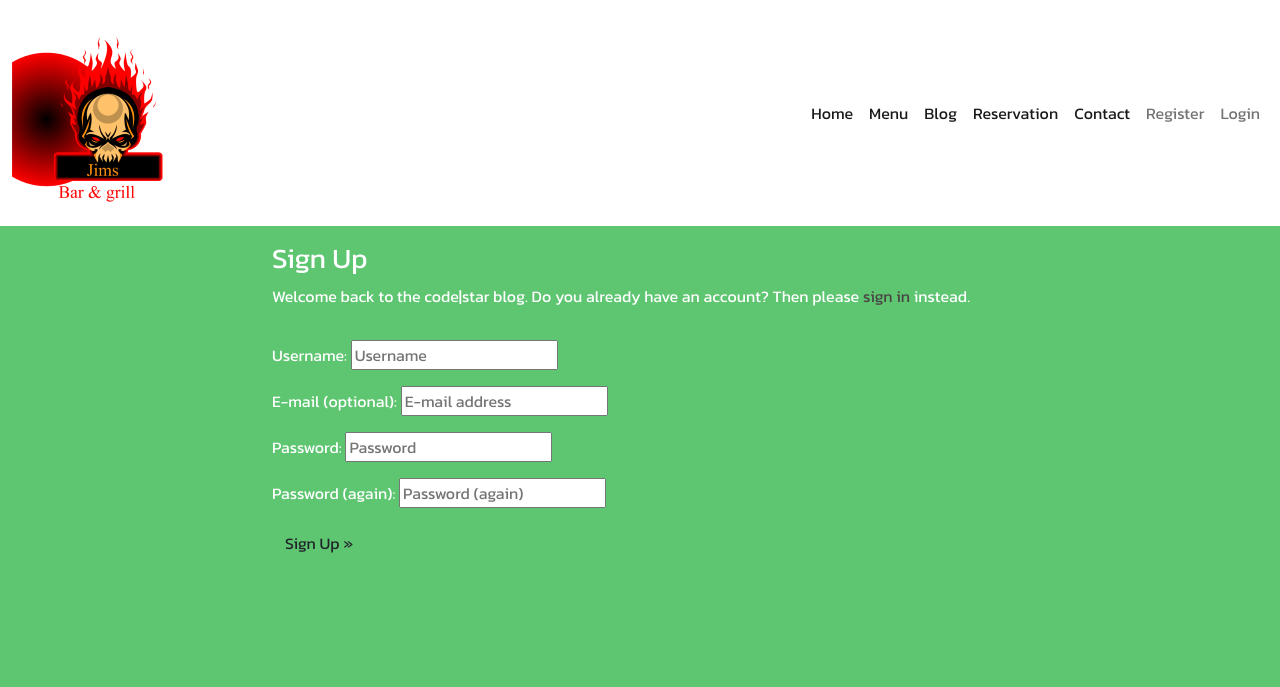
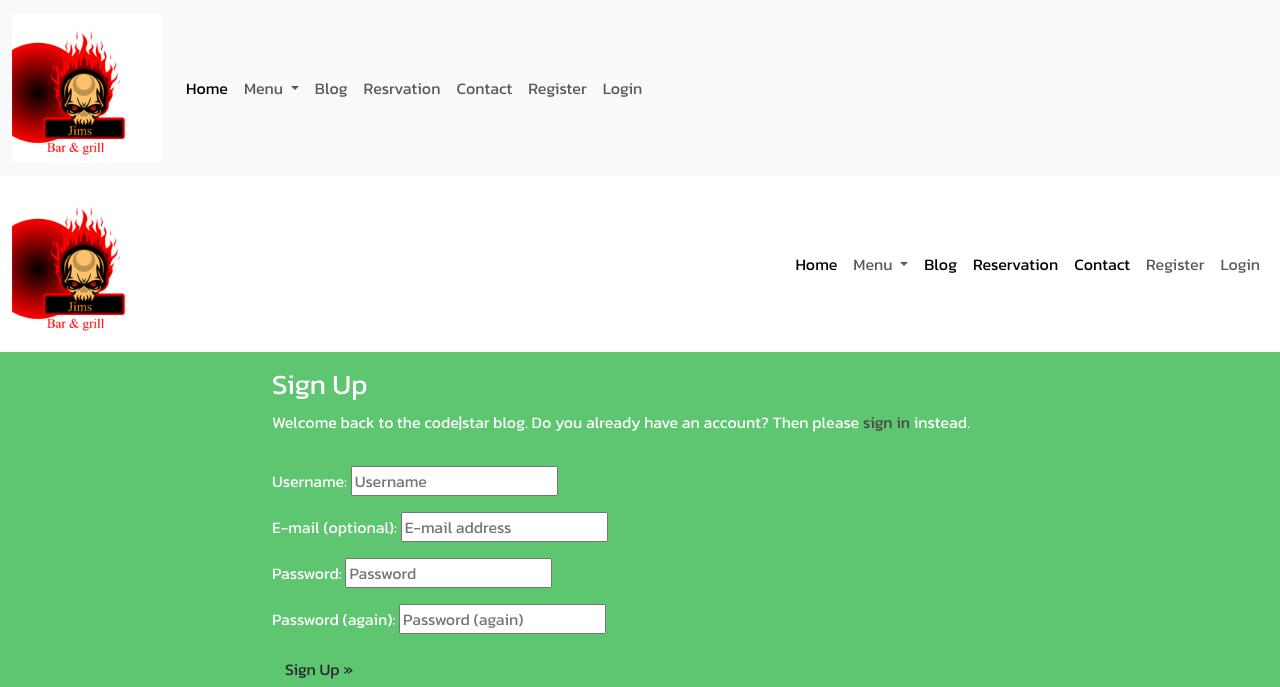
Before and after one commit to Code-Institute-Submissions/JJamsey911-restaurant_mp4, a Django app: page /accounts/signup/ in a window 1280 px wide. Shown: the top 687 px of the page. Run offline with Django 3.2, Linux system fonts and the light colour scheme.

Commit message:
Edit nav bar CSS

```diff
--- a/templates/base.html
+++ b/templates/base.html
@@ -11,10 +11,10 @@
     <link href="https://fonts.googleapis.com/css2?family=Lato:wght@300;700&display=swap" rel="stylesheet">
     <link rel="stylesheet" href="https://cdnjs.cloudflare.com/ajax/libs/font-awesome/5.15.3/css/all.min.css">
     <meta name="viewport" content="width=device-width, initial-scale=1" />
-    <link href="https://cdn.jsdelivr.net/npm/bootstrap@5.0.1/dist/css/bootstrap.min.css" rel="stylesheet"
-        integrity="sha384-+0n0xVW2eSR5OomGNYDnhzAbDsOXxcvSN1TPprVMTNDbiYZCxYbOOl7+AMvyTG2x" crossorigin="anonymous">
-    <script src="https://cdn.jsdelivr.net/npm/bootstrap@5.0.1/dist/js/bootstrap.bundle.min.js"
-        integrity="sha384-gtEjrD/SeCtmISkJkNUaaKMoLD0//ElJ19smozuHV6z3Iehds+3Ulb9Bn9Plx0x4" crossorigin="anonymous">
+    <link href="https://cdn.jsdelivr.net/npm/bootstrap@5.3.0-alpha3/dist/css/bootstrap.min.css" rel="stylesheet"
+        integrity="sha384-KK94CHFLLe+nY2dmCWGMq91rCGa5gtU4mk92HdvYe+M/SXH301p5ILy+dN9+nJOZ" crossorigin="anonymous">
+    <script src="https://cdn.jsdelivr.net/npm/bootstrap@5.3.0-alpha3/dist/js/bootstrap.bundle.min.js"
+        integrity="sha384-ENjdO4Dr2bkBIFxQpeoTz1HIcje39Wm4jDKdf19U8gI4ddQ3GYNS7NTKfAdVQSZe" crossorigin="anonymous"></script>
     </script>
     <link rel="stylesheet" href="{% static 'css/style.css' %}">
 
@@ -24,22 +24,75 @@
 
     <!-- Navigation -->
 
-    <nav class="navbar navbar-expand-lg navbar-light bg-white">
+    <nav class="navbar navbar-expand-lg bg-body-tertiary" style="background-color: #73afda;">
         <div class="container-fluid">
             <a class="navbar-brand" href="{% url 'home' %}">
-                <img src="{% static 'images/placeholder-logo.png' %}" class="img-fluid" alt="Business logo">
+                <img src="{% static 'images/placeholder-logo.png' %}" alt="Bootstrap" height="150">
             </a>
-            <button class="navbar-toggler" type="button" data-bs-toggle="collapse" data-bs-target="#navbarNav"
-            aria-controls="navbarNav" aria-expanded="false" aria-label="Toggle navigation">
-            <span class="navbar-toggler-icon"></span>
+            <button class="navbar-toggler" type="button" data-bs-toggle="collapse" data-bs-target="#navbarNavDropdown" aria-controls="navbarNavDropdown" aria-expanded="false" aria-label="Toggle navigation">
+                <span class="navbar-toggler-icon"></span>
+            </button>
+            <div class="collapse navbar-collapse" id="navbarNavDropdown">
+            <ul class="navbar-nav">
+                <li class="nav-item">
+                    <a class="nav-link active" aria-current="page" href="{% url 'home' %}">Home</a>
+                </li>
+                <li class="nav-item dropdown">
+                    <a class="nav-link dropdown-toggle" href="#" role="button" data-bs-toggle="dropdown" aria-expanded="false">
+                    Menu
+                    </a>
+                    <ul class="dropdown-menu">
+                        <li><a class="dropdown-item" href="#">Food</a></li>
+                        <li><a class="dropdown-item" href="#">Drink</a></li>
+                    </ul>
+                </li>
+                <li class="nav-item">
+                    <a class="nav-link" href="#">Blog</a>
+                </li>
+                <li class="nav-item">
+                    <a class="nav-link" href="#">Resrvation</a>
+                </li>
+                <li class="nav-item">
+                    <a class="nav-link" href="#">Contact</a>
+                </li>
+                {% if user.is_authenticated %}
+                    <li class="nav-item">
+                        <a class="nav-link" href="{% url 'account_logout' %}">Logout</a>
+                    </li>
+                    {% else %}
+                    <li class="nav-item">
+                        <a class="nav-link" href="{% url 'account_signup' %}">Register</a>
+                    </li>
+                    <li class="nav-item">
+                        <a class="nav-link" href="{% url 'account_login' %}">Login</a>
+                    </li>
+                    {% endif %}
+            </ul>
+          </div>
+        </div>
+      </nav>
+
+    <nav class="navbar navbar-expand-lg navbar-light bg-white sticky-top">
+        <div class="container-fluid">
+            <a class="navbar-brand" href="{% url 'home' %}">
+                <img src="{% static 'images/placeholder-logo.png' %}" alt="Bootstrap" height="150">
+            </a>
+            <button class="navbar-toggler" type="button" data-toggle="collapse" data-target="#navbarNavDropdown" aria-controls="navbarNavDropdown" aria-expanded="false" aria-label="Toggle navigation">
+                <span class="navbar-toggler-icon"></span>
             </button>
             <div class="collapse navbar-collapse" id="navbarNav">
                 <ul class="navbar-nav ms-auto">
                     <li class="nav-item">
                         <a class="nav-link active" aria-current="page" href="{% url 'home' %}">Home</a>
                     </li>
-                    <li class="nav-item">
-                        <a class="nav-link active" aria-current="page" href="#">Menu</a>
+                    <li class="nav-item dropdown">
+                        <a class="nav-link dropdown-toggle" href="#" id="navbarDropdownMenuLink" data-bs-toggle="dropdown" aria-haspopup="true" aria-expanded="false">
+                          Menu
+                        </a>
+                        <div class="dropdown-menu" aria-labelledby="navbarDropdownMenuLink">
+                            <a class="dropdown-item" href="{% url 'home' %}">Food</a>
+                            <a class="dropdown-item" href="{% url 'home' %}">Drink</a>
+                        </div>
                     </li>
                     <li class="nav-item">
                         <a class="nav-link active" aria-current="page" href="#">Blog</a>
```
